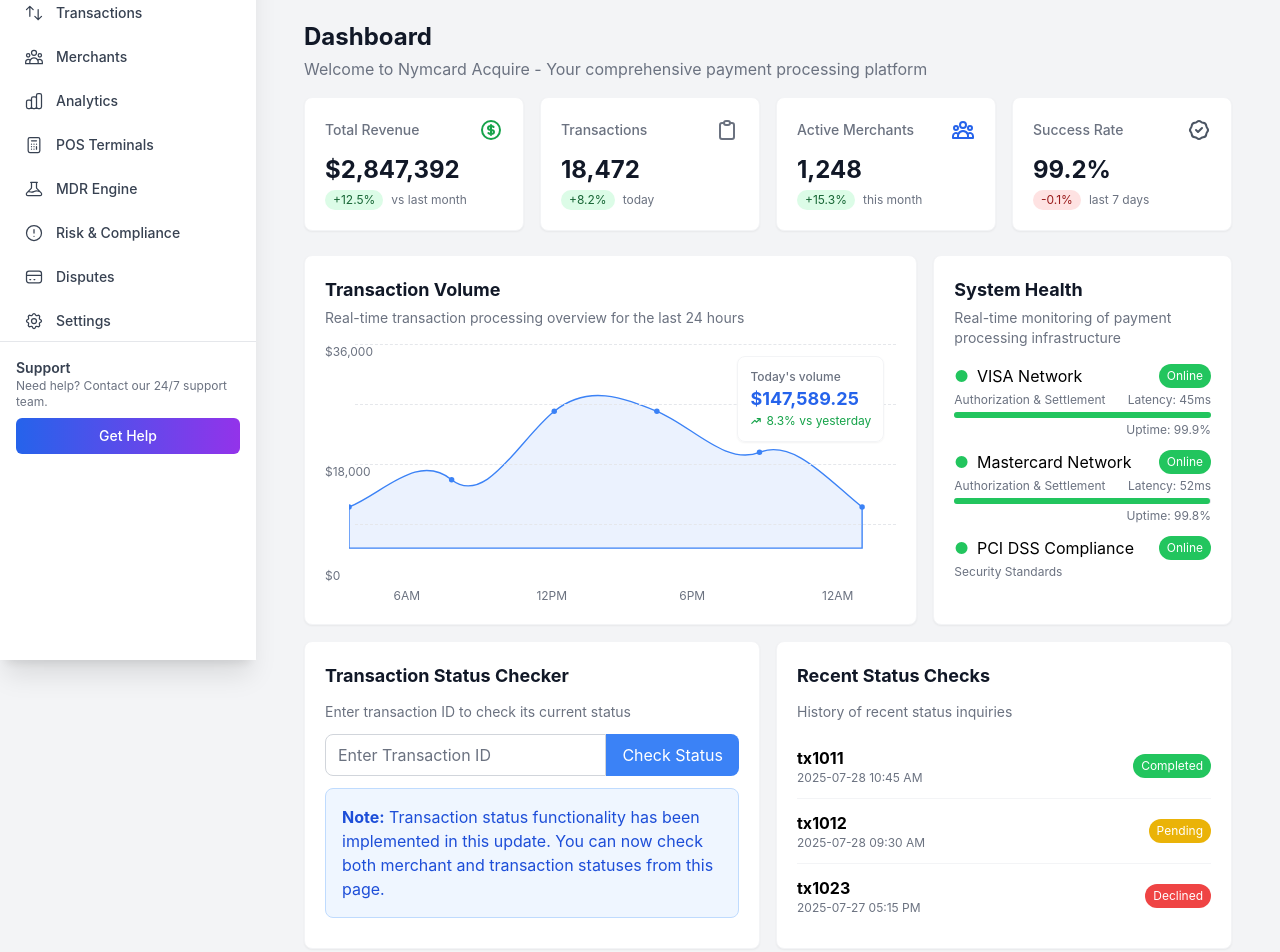
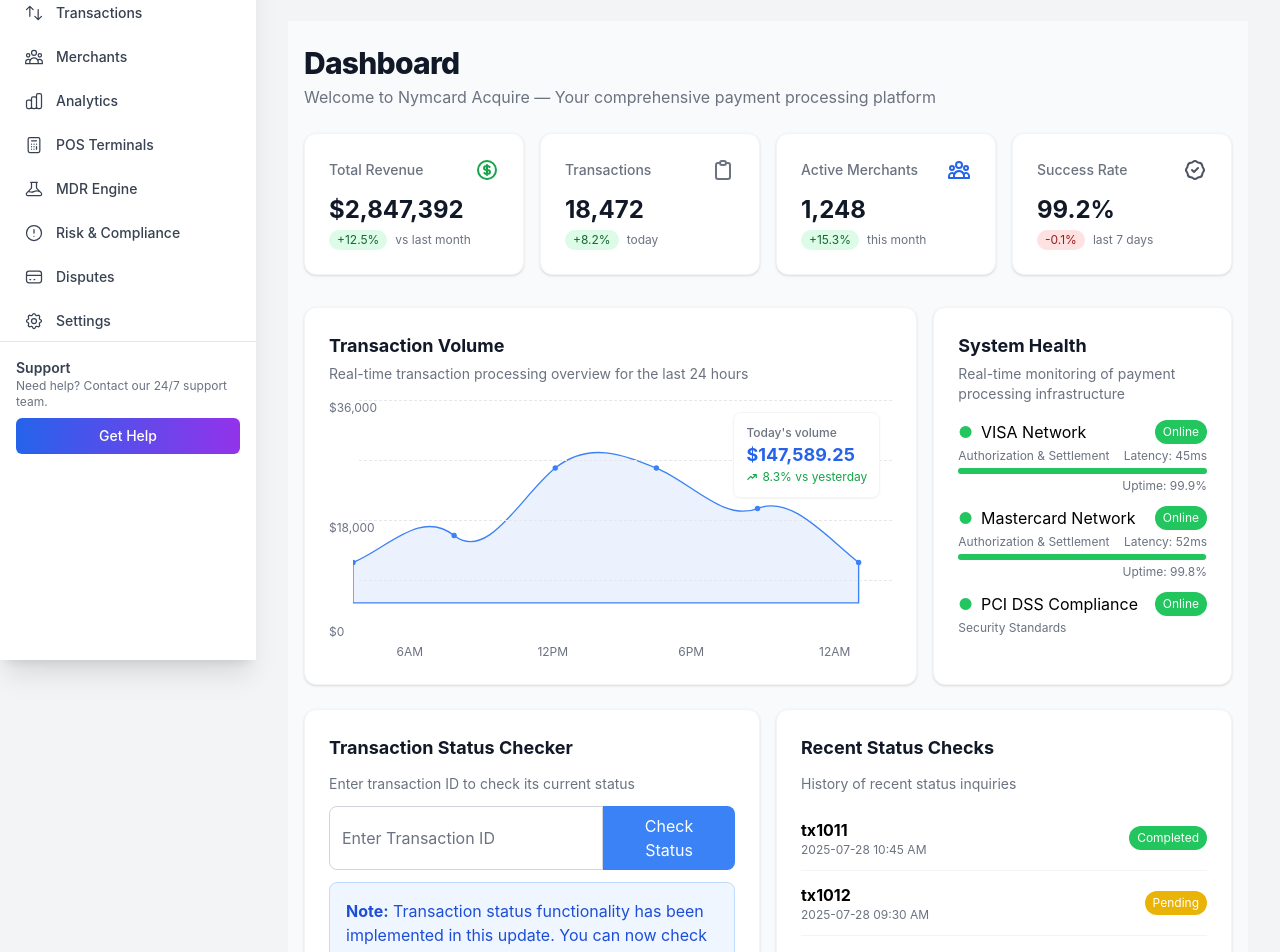
Before and after one commit to abdulmajid-nc/merchant-acquiring-mvp, a React (Create React App) app in the folder frontend/: page /admin-panel in a window 1280 px wide. Shown: the part 140-1092 px from the top of the page. Built offline with nearby package versions, Linux system fonts and the light colour scheme; no server answers.

Commit message:
remove auth from txn api

```diff
--- a/frontend/src/AdminPanel.js
+++ b/frontend/src/AdminPanel.js
@@ -112,16 +112,18 @@ function AdminPanel() {
   };
 
   return (
-    <div className="container mx-auto px-4">
-      <div className="mb-4">
-        <h1 className="text-2xl font-bold mb-1">Dashboard</h1>
-        <p className="text-gray-500">Welcome to Nymcard Acquire - Your comprehensive payment processing platform</p>
+    <main className="container mx-auto px-2 sm:px-4 py-6 min-h-screen bg-gray-50">
+      <header className="mb-6 flex flex-col sm:flex-row sm:items-center sm:justify-between">
+        <div>
+          <h1 className="text-3xl font-extrabold text-gray-900 tracking-tight mb-1">Dashboard</h1>
+          <p className="text-gray-500 text-base">Welcome to Nymcard Acquire — Your comprehensive payment processing platform</p>
         </div>
+      </header>
 
       {/* Stats Cards */}
-      <div className="grid grid-cols-1 md:grid-cols-2 lg:grid-cols-4 gap-4 mb-6">
+      <section aria-label="Dashboard Metrics" className="grid grid-cols-1 md:grid-cols-2 lg:grid-cols-4 gap-4 mb-8">
         {/* Total Revenue Card */}
-        <div className="bg-white rounded-lg shadow-sm p-5 border border-gray-100">
+        <div className="bg-white rounded-xl shadow p-6 border border-gray-100 transition-shadow hover:shadow-md">
           <div className="flex justify-between items-center mb-3">
             <h6 className="text-gray-500 text-sm font-medium">Total Revenue</h6>
             <svg xmlns="http://www.w3.org/2000/svg" className="h-6 w-6 text-green-600" fill="none" viewBox="0 0 24 24" stroke="currentColor">
@@ -144,7 +146,7 @@ function AdminPanel() {
         </div>
 
         {/* Transactions Card */}
-        <div className="bg-white rounded-lg shadow-sm p-5 border border-gray-100">
+        <div className="bg-white rounded-xl shadow p-6 border border-gray-100 transition-shadow hover:shadow-md">
           <div className="flex justify-between items-center mb-3">
             <h6 className="text-gray-500 text-sm font-medium">Transactions</h6>
             <svg xmlns="http://www.w3.org/2000/svg" className="h-6 w-6 text-gray-500" fill="none" viewBox="0 0 24 24" stroke="currentColor">
@@ -167,7 +169,7 @@ function AdminPanel() {
         </div>
 
         {/* Active Merchants Card */}
-        <div className="bg-white rounded-lg shadow-sm p-5 border border-gray-100">
+        <div className="bg-white rounded-xl shadow p-6 border border-gray-100 transition-shadow hover:shadow-md">
           <div className="flex justify-between items-center mb-3">
             <h6 className="text-gray-500 text-sm font-medium">Active Merchants</h6>
             <svg xmlns="http://www.w3.org/2000/svg" className="h-6 w-6 text-blue-600" fill="none" viewBox="0 0 24 24" stroke="currentColor">
@@ -190,7 +192,7 @@ function AdminPanel() {
         </div>
 
         {/* Success Rate Card */}
-        <div className="bg-white rounded-lg shadow-sm p-5 border border-gray-100">
+        <div className="bg-white rounded-xl shadow p-6 border border-gray-100 transition-shadow hover:shadow-md">
           <div className="flex justify-between items-center mb-3">
             <h6 className="text-gray-500 text-sm font-medium">Success Rate</h6>
             <svg xmlns="http://www.w3.org/2000/svg" className="h-6 w-6 text-gray-600" fill="none" viewBox="0 0 24 24" stroke="currentColor">
@@ -211,12 +213,12 @@ function AdminPanel() {
             </div>
           </div>
         </div>
-      </div>
+      </section>
 
-      <div className="grid grid-cols-1 lg:grid-cols-3 gap-4 mb-4">
+      <section className="grid grid-cols-1 lg:grid-cols-3 gap-4 mb-6">
         {/* Transaction Volume Chart */}
         <div className="lg:col-span-2">
-          <div className="bg-white rounded-lg shadow-sm p-5 border border-gray-100 h-full">
+          <div className="bg-white rounded-xl shadow p-6 border border-gray-100 h-full transition-shadow hover:shadow-md">
             <h5 className="text-lg font-bold mb-1">Transaction Volume</h5>
             <p className="text-gray-500 text-sm mb-4">Real-time transaction processing overview for the last 24 hours</p>
 
@@ -273,7 +275,7 @@ function AdminPanel() {
 
         {/* System Health */}
         <div className="lg:col-span-1">
-          <div className="bg-white rounded-lg shadow-sm p-5 border border-gray-100 h-full">
+          <div className="bg-white rounded-xl shadow p-6 border border-gray-100 h-full transition-shadow hover:shadow-md">
             <h5 className="text-lg font-bold mb-1">System Health</h5>
             <p className="text-gray-500 text-sm mb-4">Real-time monitoring of payment processing infrastructure</p>
 
@@ -328,11 +330,11 @@ function AdminPanel() {
             </div>
           </div>
         </div>
-      </div>
+      </section>
 
       {/* Transaction Status Checker */}
-      <div className="grid grid-cols-1 md:grid-cols-2 gap-4 mb-4">
-        <div className="bg-white rounded-lg shadow-sm p-5 border border-gray-100">
+      <section className="grid grid-cols-1 md:grid-cols-2 gap-4 mb-6">
+        <div className="bg-white rounded-xl shadow p-6 border border-gray-100 transition-shadow hover:shadow-md">
           <h5 className="text-lg font-bold mb-3">Transaction Status Checker</h5>
           <p className="text-gray-500 text-sm mb-3">Enter transaction ID to check its current status</p>
 
@@ -387,7 +389,7 @@ function AdminPanel() {
           </div>
         </div>
 
-        <div className="bg-white rounded-lg shadow-sm p-5 border border-gray-100 h-full">
+        <div className="bg-white rounded-xl shadow p-6 border border-gray-100 h-full transition-shadow hover:shadow-md">
           <h5 className="text-lg font-bold mb-3">Recent Status Checks</h5>
           <p className="text-gray-500 text-sm mb-3">History of recent status inquiries</p>
 
@@ -415,12 +417,12 @@ function AdminPanel() {
             </li>
           </ul>
         </div>
-      </div>
+      </section>
 
       {/* Recent Transactions */}
-      <div className="bg-white rounded-lg shadow-sm p-5 border border-gray-100 mb-4">
+      <section className="bg-white rounded-xl shadow p-6 border border-gray-100 mb-8 transition-shadow hover:shadow-md">
         <h5 className="text-lg font-bold mb-4">Recent Transactions</h5>
-        <div className="overflow-x-auto">
+        <div className="overflow-x-auto rounded-lg border border-gray-100">
           <table className="min-w-full divide-y divide-gray-200">
             <thead className="bg-gray-50">
               <tr>
@@ -482,19 +484,23 @@ function AdminPanel() {
             </tbody>
           </table>
         </div>
-      </div>
+      </section>
 
       {notification.type && (
-        <div className={`fixed bottom-4 right-4 p-4 rounded-lg shadow-lg ${
-          notification.type === 'success' ? 'bg-green-50 text-green-700 border border-green-200' :
-          notification.type === 'danger' ? 'bg-red-50 text-red-700 border border-red-200' :
-          'bg-blue-50 text-blue-700 border border-blue-200'
-        }`} role="alert">
-          <div className="flex justify-between items-center">
-            <div>{notification.message}</div>
+        <div
+          className={`fixed bottom-4 right-4 z-50 p-4 rounded-xl shadow-lg border flex items-center gap-3 min-w-[260px] max-w-xs
+            ${notification.type === 'success' ? 'bg-green-50 text-green-700 border-green-200' :
+              notification.type === 'danger' ? 'bg-red-50 text-red-700 border-red-200' :
+              'bg-blue-50 text-blue-700 border-blue-200'}
+          `}
+          role="alert"
+          aria-live="assertive"
+        >
+          <span className="flex-1">{notification.message}</span>
           <button
             type="button"
-              className="ml-4 text-gray-400 hover:text-gray-600"
+            className="ml-2 text-gray-400 hover:text-gray-600 focus:outline-none focus:ring-2 focus:ring-offset-2 focus:ring-blue-400 rounded"
+            aria-label="Dismiss notification"
             onClick={() => setNotification({ type: '', message: '' })}
           >
             <svg className="h-4 w-4" xmlns="http://www.w3.org/2000/svg" fill="none" viewBox="0 0 24 24" stroke="currentColor">
@@ -502,9 +508,8 @@ function AdminPanel() {
             </svg>
           </button>
         </div>
-        </div>
       )}
-    </div>
+    </main>
   );
 }
 
--- a/frontend/src/utils/api.js
+++ b/frontend/src/utils/api.js
@@ -318,13 +318,17 @@ export const fetchApi = async (endpoint, options = {}) => {
   const url = getApiUrl(endpoint);
   console.log(`API Request to: ${url}`);
 
+  // Get token from localStorage (adjust key if your app uses a different one)
+  const token = localStorage.getItem('token');
+
   try {
-    // Add default headers if not provided
+    // Add default headers if not provided, and include Authorization if token exists
     const fetchOptions = {
       ...options,
       headers: {
         'Accept': 'application/json',
         'Content-Type': 'application/json',
+        ...(token ? { 'Authorization': `Bearer ${token}` } : {}),
         ...(options.headers || {})
       },
       mode: 'cors'
```
Also changed, not shown: 1 other file (tests, documents, lock files or other folders). Lines whose indentation alone changed are shown as unchanged.
